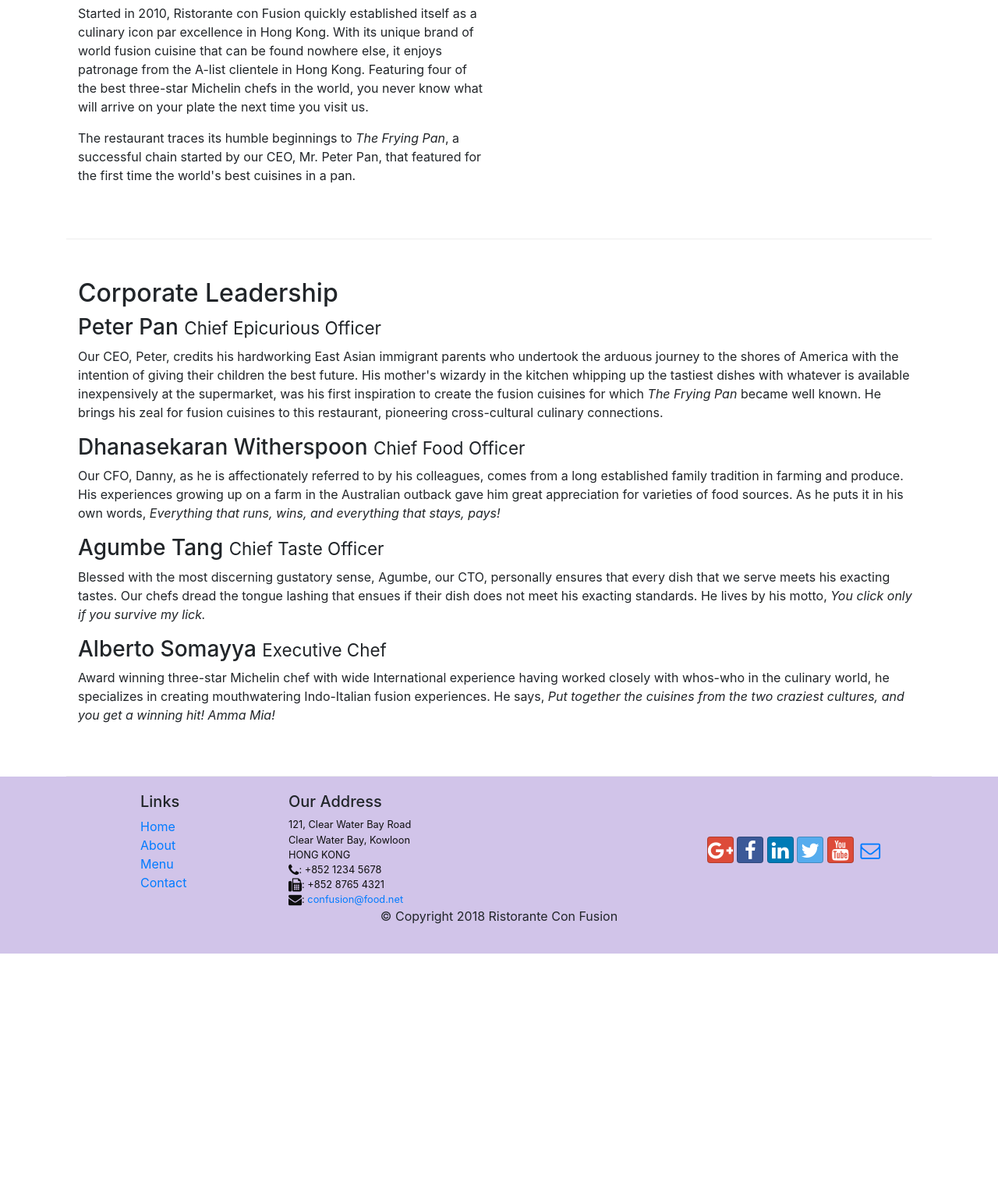
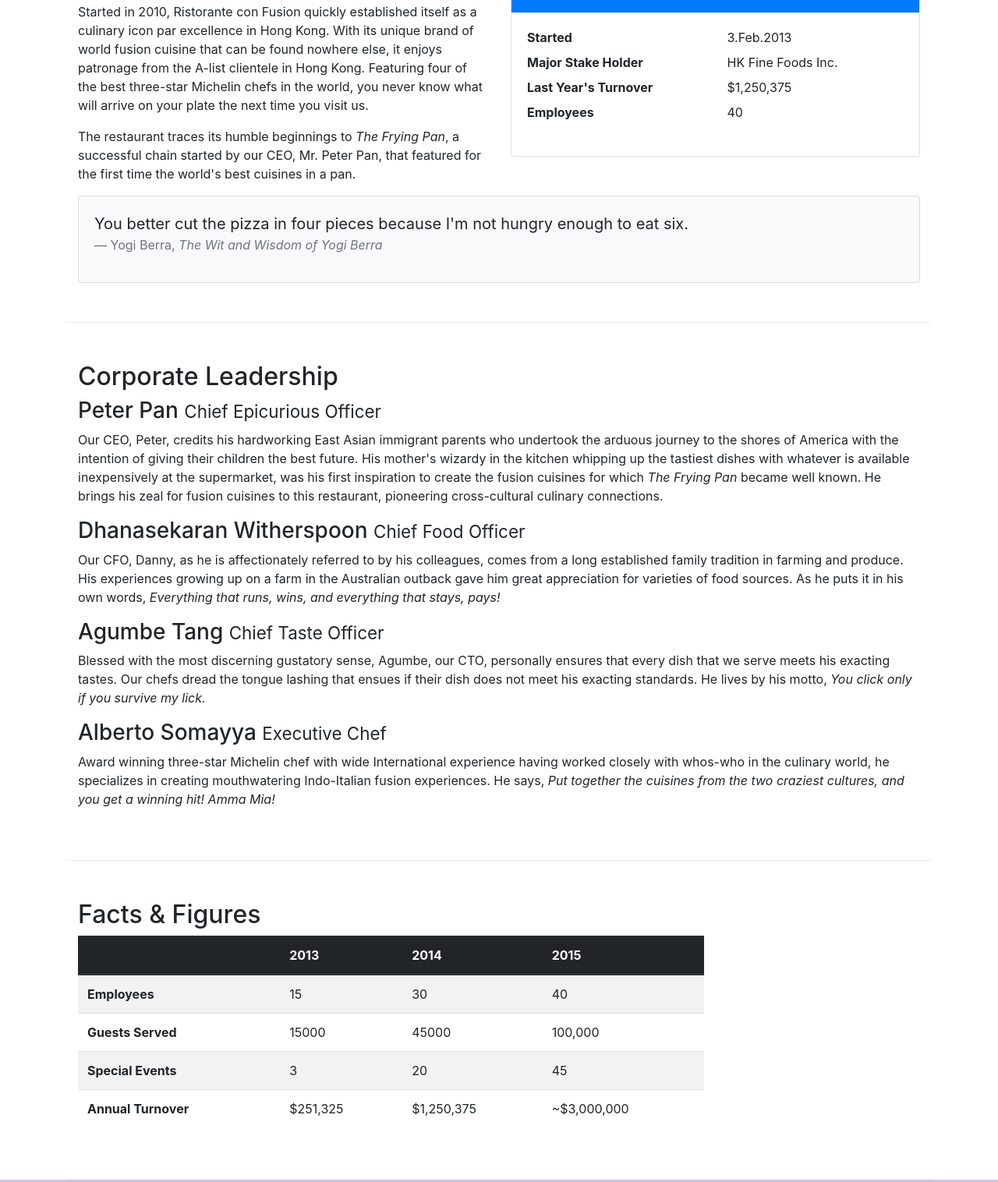
Before and after one commit to VijayKrishn/frontend_js, a website: page aboutus.html in a window 1280 px wide. Shown: the part 558-2074 px from the top of the page at 78% size. Before the commit the page ends 1781 px from the top, so only its background shows below. Drawn offline with nearby package versions, Linux system fonts and the light colour scheme.

Commit message:
Tables and Cards

```diff
--- a/aboutus.html
+++ b/aboutus.html
@@ -58,7 +58,34 @@
                 <p>Started in 2010, Ristorante con Fusion quickly established itself as a culinary icon par excellence in Hong Kong. With its unique brand of world fusion cuisine that can be found nowhere else, it enjoys patronage from the A-list clientele in Hong Kong.  Featuring four of the best three-star Michelin chefs in the world, you never know what will arrive on your plate the next time you visit us.</p>
                 <p>The restaurant traces its humble beginnings to <em>The Frying Pan</em>, a successful chain started by our CEO, Mr. Peter Pan, that featured for the first time the world's best cuisines in a pan.</p>
             </div>
-            <div>
+            <div class="col-sm">
+                <div class="card">
+                    <h3 class="card-header bg-primary text-white">Facts At a Glance</h3>
+                    <div class="card-body">
+                        <dl class="row">
+                            <dt class="col-6">Started</dt>
+                            <dd class="col-6">3.Feb.2013</dd>
+                            <dt class="col-6">Major Stake Holder</dt>
+                            <dd class="col-6">HK Fine Foods Inc.</dd>
+                            <dt class="col-6">Last Year's Turnover</dt>
+                            <dd class="col-6">$1,250,375</dd>
+                            <dt class="col-6">Employees</dt>
+                            <dd class="col-6">40</dd>
+                        </dl>
+                    </div>
+                </div>
+            </div>
+            <div class="col-12">
+                <div class="card card-body bg-light">
+                    <blockquote class="blockquote">
+                        <p class="mb-0">You better cut the pizza in
+                            four pieces because I'm not hungry enough to eat six.
+                        </p>
+                        <footer class="blockquote-footer">Yogi Berra,
+                            <cite title="Source Title">The Wit and Wisdom of Yogi Berra</cite>
+                        </footer>
+                    </blockquote>
+                </div>
             </div>
         </div>
 
@@ -76,7 +103,50 @@
                 <p class="d-none d-sm-block">Award winning three-star Michelin chef with wide International experience having worked closely with whos-who in the culinary world, he specializes in creating mouthwatering Indo-Italian fusion experiences. He says, <em>Put together the cuisines from the two craziest cultures, and you get a winning hit! Amma Mia!</em></p>
             </div>
        </div>
-
+       <div class="row row-content">
+           <div class="col-12 col-sm-9">
+               <h2>Facts &amp; Figures</h2>
+               <div class="table-responsive">
+                    <table class="table table-striped">
+                        <thead class="thead-dark">
+                            <tr>
+                                <th>&nbsp;</th>
+                                <th>2013</th>
+                                <th>2014</th>
+                                <th>2015</th>
+                            </tr>
+                        </thead>
+                        <tbody>
+                            <tr>
+                                <th>Employees</th>
+                                <td>15</td>
+                                <td>30</td>
+                                <td>40</td>
+                            </tr>
+                            <tr>
+                                <th>Guests Served</th>
+                                <td>15000</td>
+                                <td>45000</td>
+                                <td>100,000</td>
+                            </tr>
+                            <tr>
+                                <th>Special Events</th>
+                                <td>3</td>
+                                <td>20</td>
+                                <td>45</td>
+                            </tr>
+                            <tr>
+                                <th>Annual Turnover</th>
+                                <td>$251,325</td>
+                                <td>$1,250,375</td>
+                                <td>~$3,000,000</td>
+                            </tr>
+                        </tbody>
+                    </table>
+                </div>
+           </div>
+           <div class="col12 col-sm-3"></div>
+       </div>
     </div>
 
     <footer class="footer">
```
